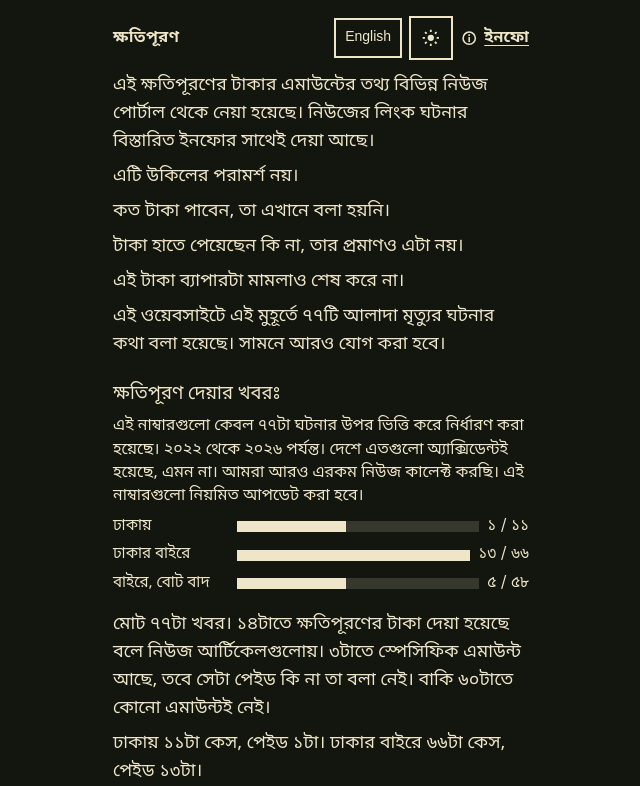
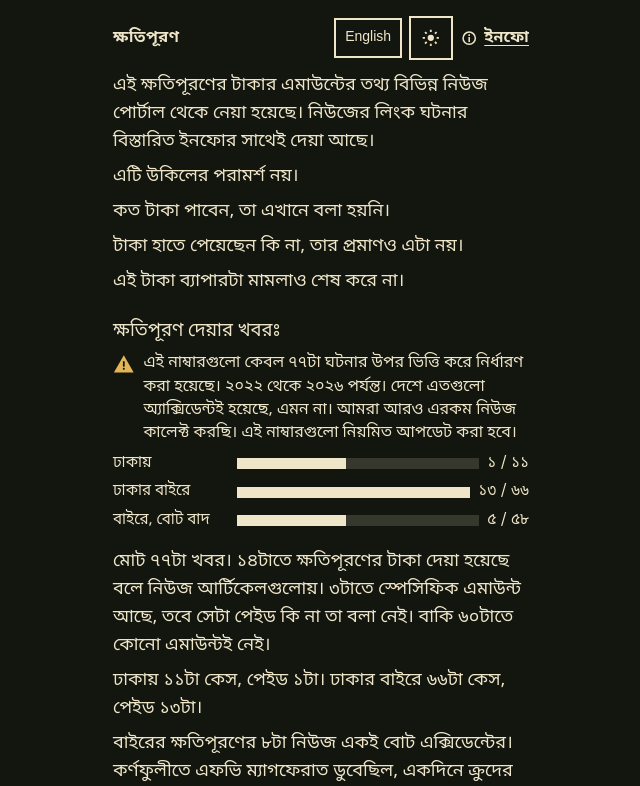
Before and after one commit to asifvibes/khotipuron, a Next.js app: page /method in a window 1280 px wide. Shown: the top 786 px of the page, without its empty margins (319-959 px from the left). Built offline with nearby package versions, Linux system fonts and the light colour scheme; no server answers.

Commit message:
Mark the chart note and drop the repeated count.

```diff
--- a/src/app/globals.css
+++ b/src/app/globals.css
@@ -249,8 +249,19 @@ html[data-theme="light"] {
 }
 
 .chart > .chart-note {
+  display: flex;
+  align-items: flex-start;
+  gap: 0.55rem;
   margin-top: 0;
   overflow-wrap: break-word;
+}
+
+.chart-mark {
+  flex: none;
+  width: 1.35rem;
+  height: 1.24rem;
+  margin-top: 0.12rem;
+  color: var(--gold);
 }
 
 .nudge a {
--- a/src/components/method-screen.tsx
+++ b/src/components/method-screen.tsx
@@ -85,7 +85,10 @@ function PaymentChart({ lang }: { lang: Lang }) {
   const widest = Math.max(...rows.map((row) => row.pct), 1);
   return (
     <figure className="chart">
-      <p className="chart-note">{chartNote(lang)}</p>
+      <p className="chart-note">
+        <AlertMark />
+        <span>{chartNote(lang)}</span>
+      </p>
       {rows.map((row) => (
         <div className="chart-row" key={row.key}>
           <div className="chart-name">{row.label}</div>
@@ -103,12 +106,14 @@ function PaymentChart({ lang }: { lang: Lang }) {
   );
 }
 
-function totalLine(lang: Lang): string {
-  const total = cases.length;
-  if (lang === "bn") {
-    return `এই ওয়েবসাইটে এই মুহূর্তে ${toBnDigits(String(total))}টি আলাদা মৃত্যুর ঘটনার কথা বলা হয়েছে। সামনে আরও যোগ করা হবে।`;
-  }
-  return `This website now describes ${total} separate deaths. More will be added.`;
+function AlertMark() {
+  return (
+    <svg className="chart-mark" viewBox="0 0 24 22" aria-hidden="true">
+      <path fill="currentColor" d="M12 1.4 23 20.6H1L12 1.4z" />
+      <rect x="11" y="8" width="2" height="6" fill="var(--bg)" />
+      <rect x="11" y="15.4" width="2" height="2" fill="var(--bg)" />
+    </svg>
+  );
 }
 
 function sectionsLine(): string {
@@ -156,7 +161,6 @@ export function MethodScreen() {
       <p className="lead">{copy.receive}</p>
       <p className="lead">{copy.proof}</p>
       <p className="lead">{copy.case}</p>
-      <p className="lead">{totalLine(lang)}</p>
       <h2 className="section" id="settlement">
         {copy.settlement}
       </h2>
```
